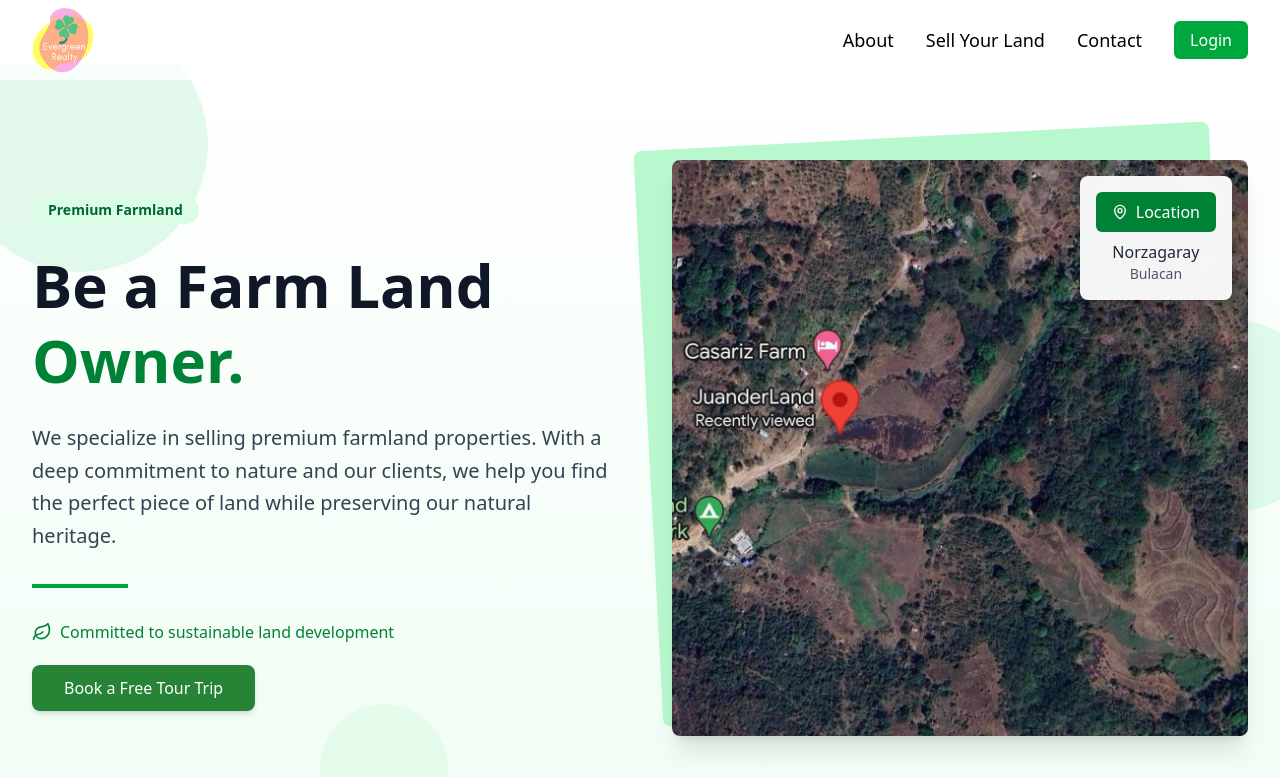
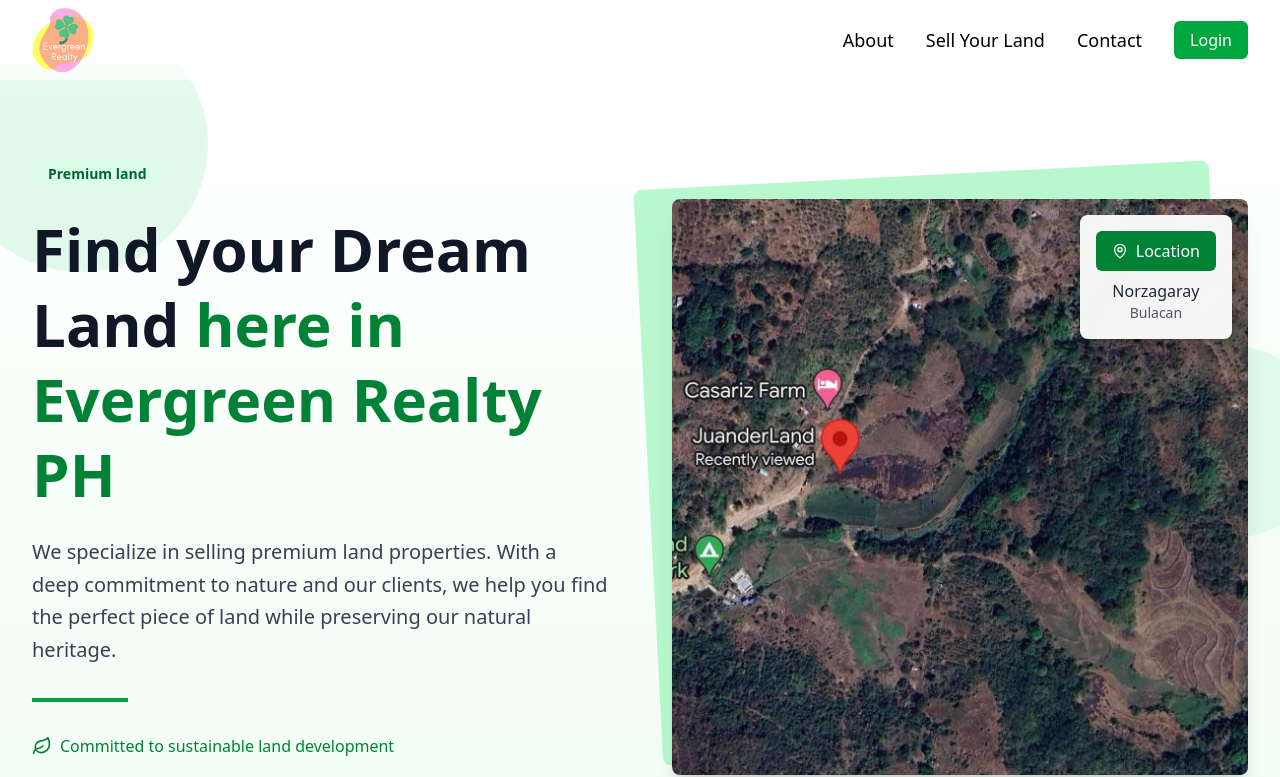
Before and after one commit to kynth65/Evergreen, a React (Vite) app in the folder react/: page / in a window 1280 px wide. Shown: the top 777 px of the page. Built offline with nearby package versions, Linux system fonts and the light colour scheme; no server answers; a web font is replaced by a local one.

Commit message:
change the hero text

```diff
--- a/react/src/components/hero.jsx
+++ b/react/src/components/hero.jsx
@@ -18,13 +18,16 @@ export default function Hero() {
           {/* Left Content */}
           <div className="relative">
             <div className="inline-block bg-green-100 text-green-800 px-4 py-1 rounded-full text-sm font-semibold mb-6">
-              Premium Farmland
+              Premium land
             </div>
             <h1 className="text-5xl md:text-6xl font-bold text-gray-900 mb-6 leading-tight font-grotesk">
-              Be a Farm Land <span className="text-green-700">Owner.</span>
+              Find your Dream Land{" "}
+              <span className="text-green-700">
+                here in Evergreen Realty PH
+              </span>
             </h1>
             <p className="text-xl text-gray-700 mb-8 leading-relaxed max-w-xl">
-              We specialize in selling premium farmland properties. With a deep
+              We specialize in selling premium land properties. With a deep
               commitment to nature and our clients, we help you find the perfect
               piece of land while preserving our natural heritage.
             </p>
```
